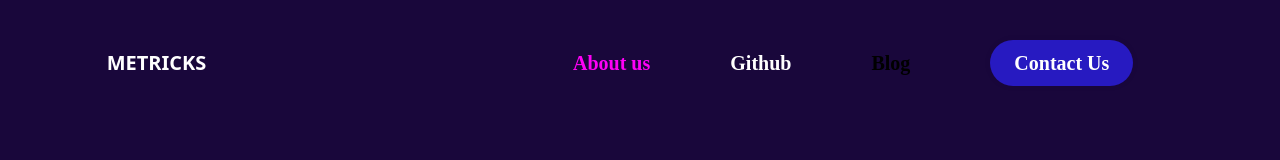
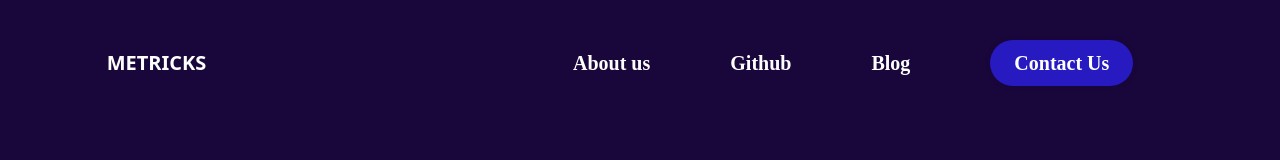
Before and after one commit to Ayomikuolatunji/paddle-frontend-assessment, a Next.js app: page / in a window 1280 px wide. Shown: the top 160 px of the page. Built offline with nearby package versions, Linux system fonts and the light colour scheme.

Commit message:
documentation

```diff
--- a/components/header/Header.tsx
+++ b/components/header/Header.tsx
@@ -35,7 +35,7 @@ export const Header:React.FC = () => {
                         ${(router.asPath==="/about"
                         || router.asPath==="/comingsoon"
                         || router.asPath==="/")
-                        ? "first:text-[#FF00F7] even:text-[#FFFFFF]  last:bg-[#271AC1] last:text-[#FFFFFF]"
+                        ? "first:text-[#FF00F7] even:text-[#FFFFFF]  last:bg-[#271AC1] odd:text-[#ffffff] last:text-[#FFFFFF]"
                          :" even:text-[#FF00F7]"
                          }
                         font-[Poppins] text-[13px] font-bold
```
